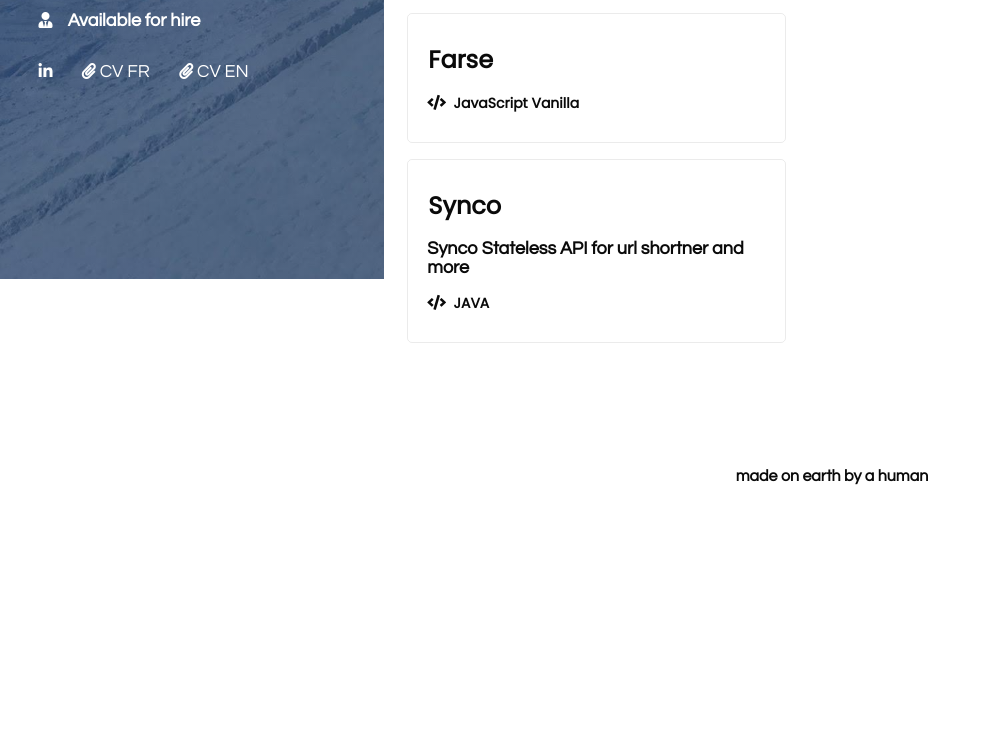
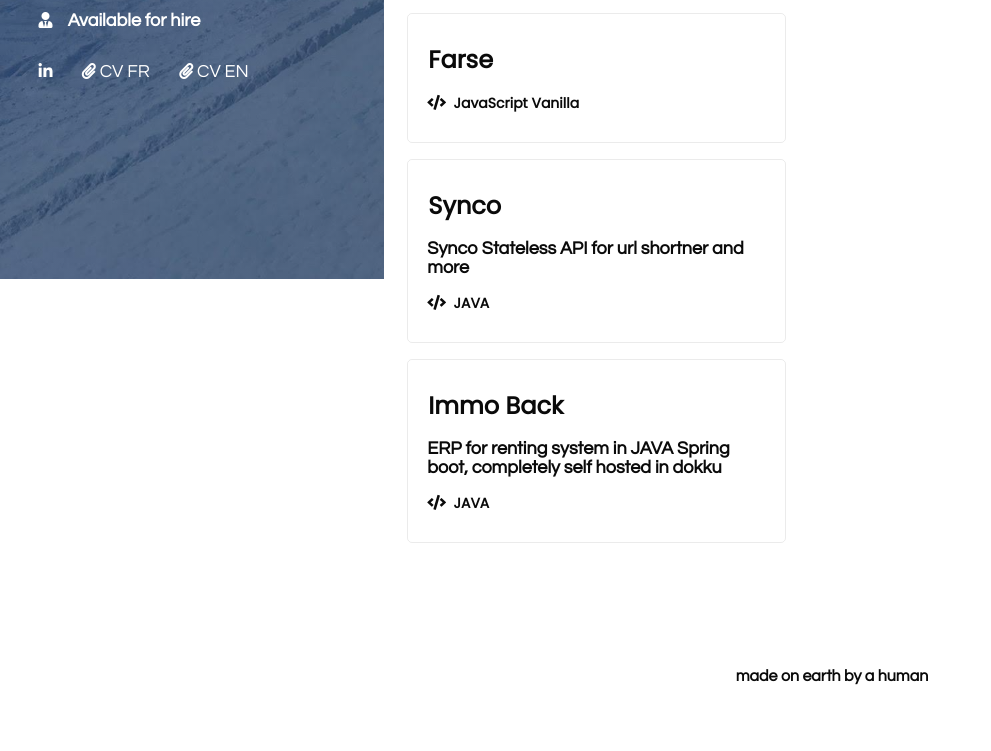
Before and after one commit to TimotheDavid/TimotheDavid.github.io, a plain HTML site: page index.html in a window 1280 px wide. Shown: the part 521-1272 px from the top of the page, without its empty margins (0-991 px from the left). Before the commit the page ends 1073 px from the top, so only its background shows below. Drawn offline with nearby package versions, Linux system fonts and the light colour scheme; no server answers; a script that the page names is missing.

Commit message:
add immo back api

```diff
--- a/index.html
+++ b/index.html
@@ -82,6 +82,17 @@
                               </div>
                           </section>
                           </a>
+                          <a href="https://github.com/TimotheDavid/immo-back-studi-timothe-david" target="_blank">
+                            <section>
+                                <div class="section_title">Immo Back</div>
+                                <div class="about_section">
+                                <span>ERP for renting system in JAVA Spring boot, completely self hosted in dokku </span>
+                                </div>
+                                <div class="bottom_section">
+                                    <span style="display:inline-block;"><i class="fas fa-code"></i>&nbsp; JAVA</span>
+                                </div>
+                            </section>
+                            </a>
                         </div>
       </div>
       <div id="forks" style="display:none;">
```
